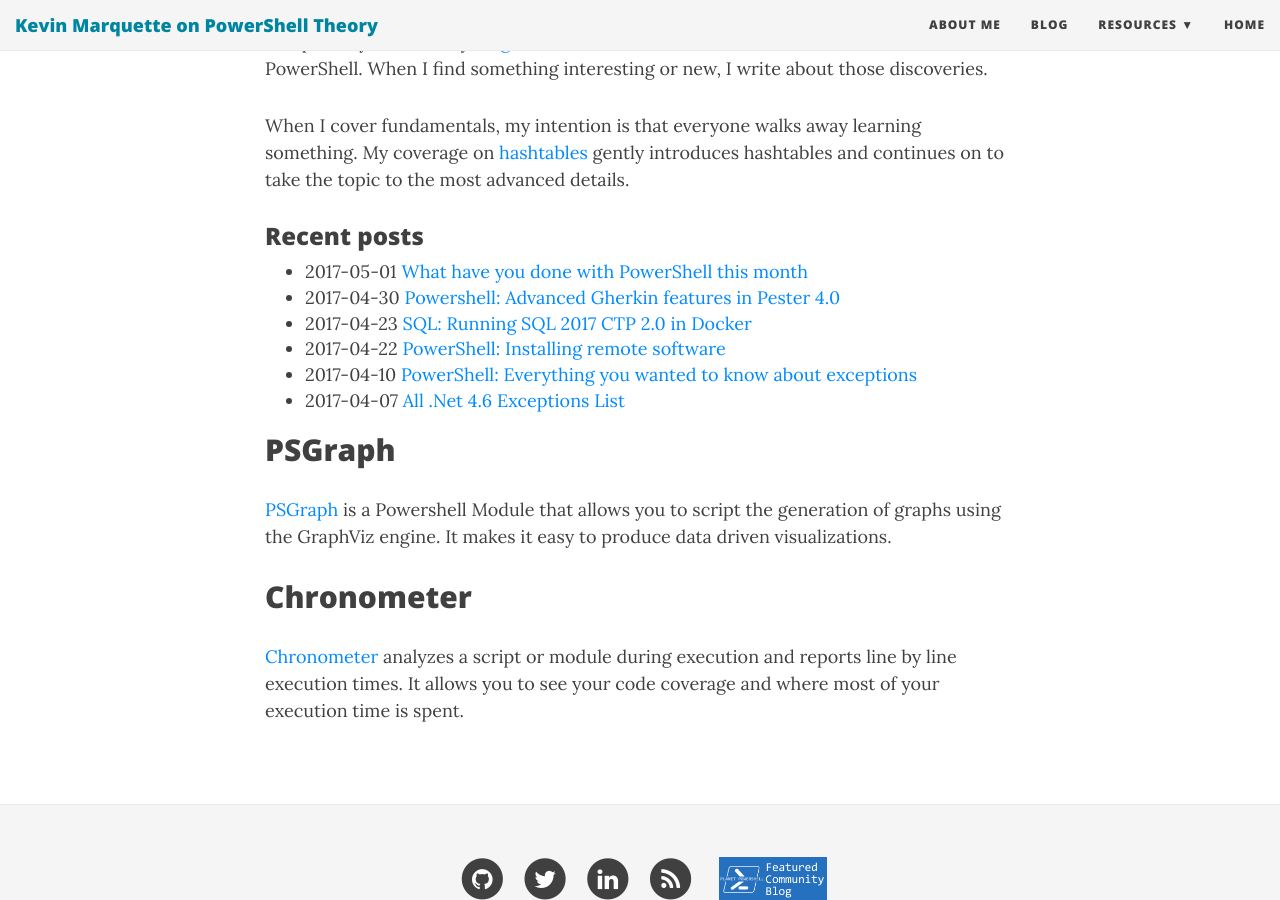
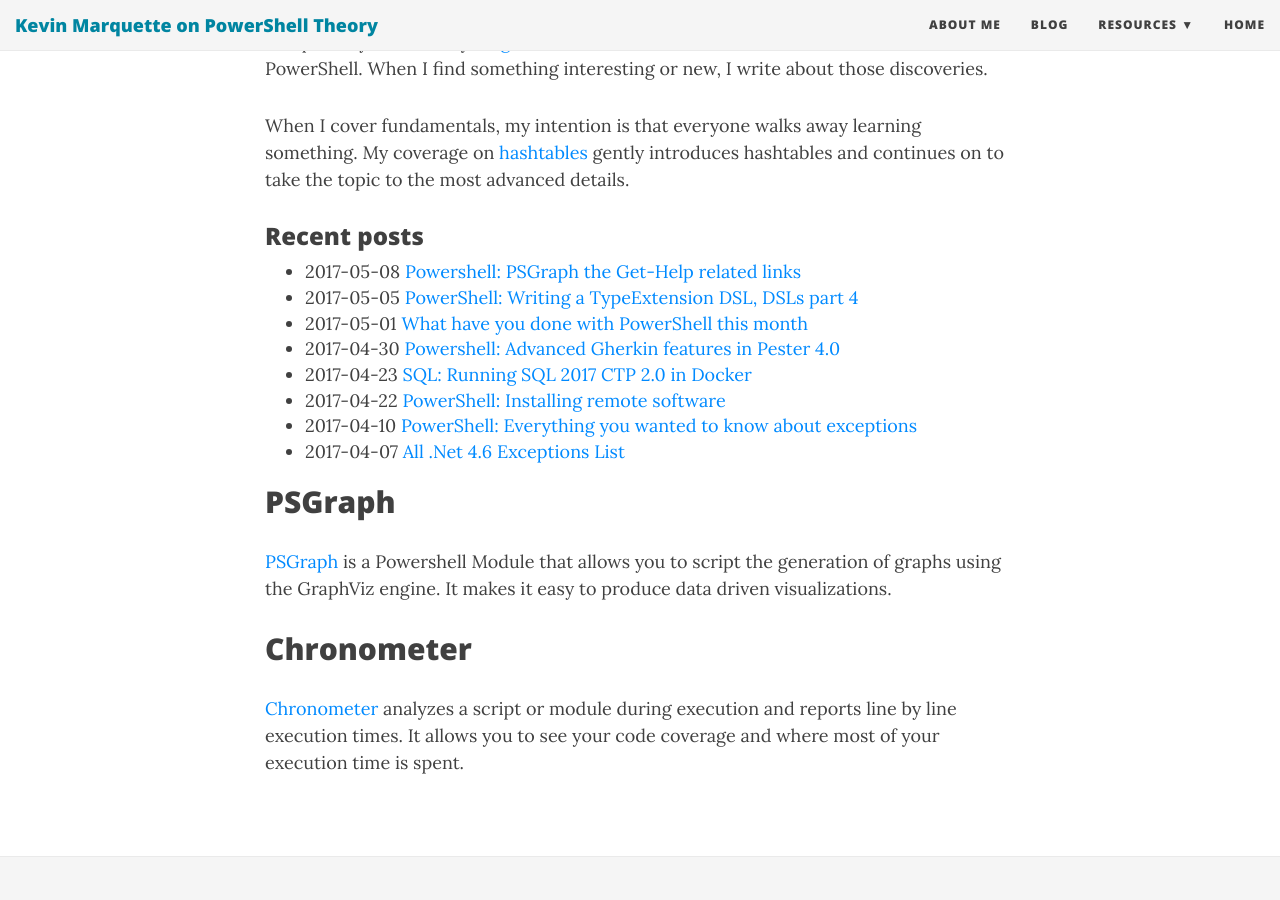
Before and after one commit to KevinMarquette/kevinmarquette.github.io, a Jekyll site: the page built from index.md, in a window 1280 px wide and 900 px high, scrolled down 561 px. Built offline with Jekyll 4.4.1, drawn with Linux system fonts in a browser that asks for light colours; nearby versions of some CDN libraries.

Commit message:
Update index

```diff
--- a/index.md
+++ b/index.md
@@ -21,6 +21,8 @@ When I cover fundamentals, my intention is that everyone walks away learning som
 
 ### Recent posts
 
+* 2017-05-08 [Powershell: PSGraph the Get-Help related links](https://kevinmarquette.github.io/2017-05-08-Powershell-PSGraph-get-help-related-links/?utm_source=blog&utm_medium=blog&utm_content=recent)
+* 2017-05-05 [PowerShell: Writing a TypeExtension DSL, DSLs part 4](https://kevinmarquette.github.io/2017-05-05-PowerShell-TypeExtension-DSL-part-4/?utm_source=blog&utm_medium=blog&utm_content=recent)
 * 2017-05-01 [What have you done with PowerShell this month](https://kevinmarquette.github.io/2017-05-01-Powershell-last-month/?utm_source=blog&utm_medium=blog&utm_content=recent)
 * 2017-04-30  [Powershell: Advanced Gherkin features in Pester 4.0](2017-04-30-Powershell-Gherkin-advanced-features/?utm_source=blog&utm_medium=blog&utm_content=recent)
 * 2017-04-23 [SQL: Running SQL 2017 CTP 2.0 in Docker](https://kevinmarquette.github.io/2017-04-23-SQL-running-sql-server-in-docker/?utm_source=blog&utm_medium=blog&utm_content=recent)
```
